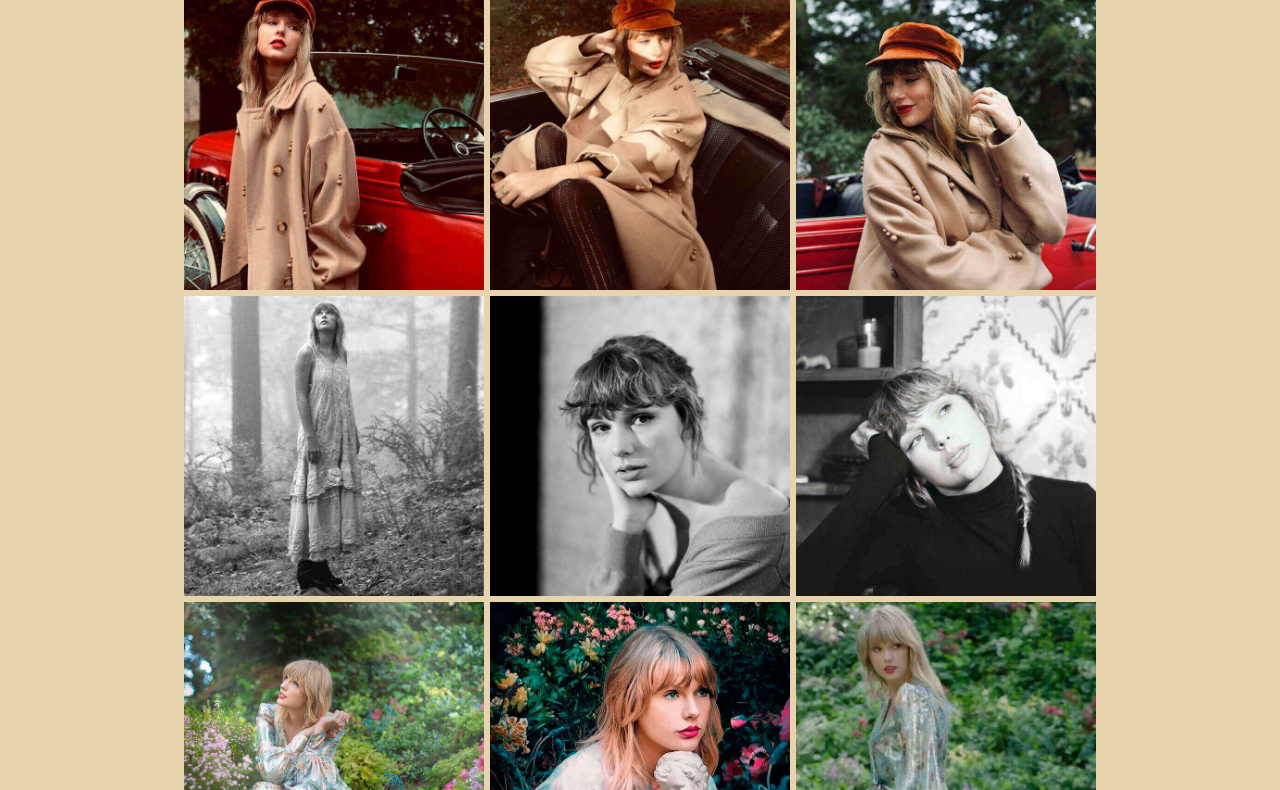
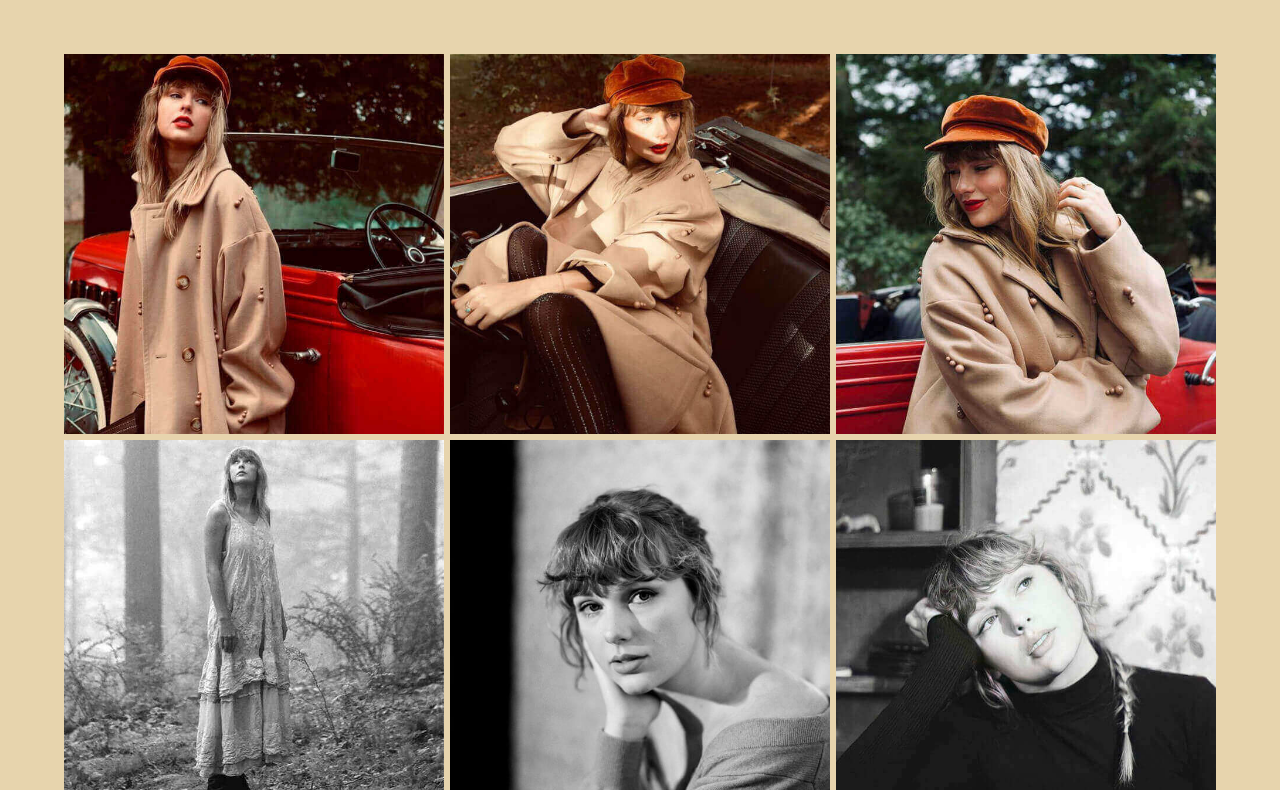
Before and after one commit to AyelenStellacci/TaylorSwift, a website: page paginas/galeria.html in a window 1280 px wide. Shown: the part 82-872 px from the top of the page. Drawn offline with nearby package versions, Linux system fonts and the light colour scheme; a web font is replaced by a local one.

Commit message:
cambios para mejorar el seo

```diff
--- a/scss/_footer.scss
+++ b/scss/_footer.scss
@@ -5,12 +5,10 @@
     flex-direction: column;
     background-color: $color-footer;
     background-position: bottom;
-    bottom: 0px;
     width: 100%;
-    height: 75px;
+    height: 90px;
     text-align: center;
     padding-top: 15px;
-    height: 90px;
     font-display: block;
         redes{
         display: flex;
--- a/scss/styles.scss
+++ b/scss/styles.scss
@@ -168,15 +168,13 @@ body{
     display: grid;
     grid-template-columns: repeat(3, 1fr);
     grid-template-rows: repeat (4, 1fr);
-    margin-left: 15%;
-    margin-right: 15%;
+    margin: 5%;
     gap: 6px;
     font-display: block;
     justify-content: center;
     }
     &__contenido{
-        width: 300px;
-        height: 300px;
+        width: 100%;
         &:hover{
             transform: scale(1.2);
         }
```
Also changed, not shown: css/styles.css.
